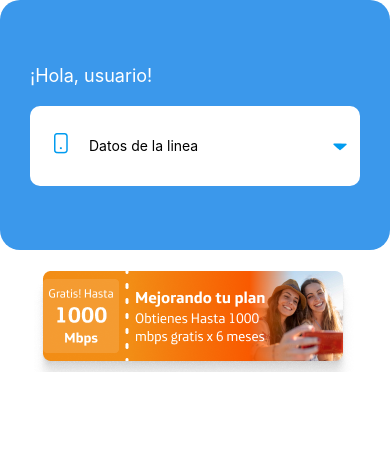
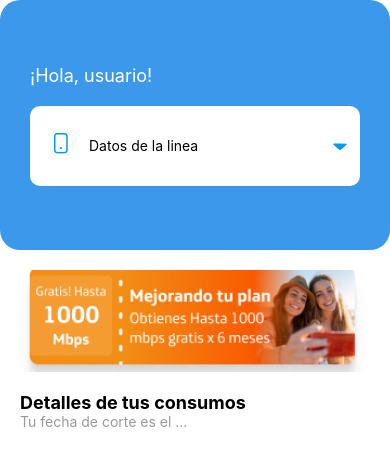
Before and after one commit to PySanti/TestTecnico, a React Native app in the folder TelefonicaFront/: screen / in a window 390 px wide. Shown: the top 466 px of the page. Built offline with nearby package versions, Linux system fonts and the light colour scheme.

Commit message:
Desarrollo de la seccion del contenido del portal

```diff
--- a/TelefonicaFront/App.js
+++ b/TelefonicaFront/App.js
@@ -30,8 +30,13 @@ export default function App(){
         />
       </View>
       <View style={styles.datos_linea}>
-        <View style={styles.datos_linea_title}>
-
+        <View style={styles.datos_linea_title_container}>
+          <Text style={styles.datos_linea_title_container_title}>
+            Detalles de tus consumos
+          </Text>
+          <Text style={styles.datos_linea_title_container_subtitle}>
+            Tu fecha de corte es el ...
+          </Text>
         </View>
         <View style={styles.datos_linea_data}>
 
@@ -87,7 +92,22 @@ const styles = StyleSheet.create({
     justifyContent : 'center',
     alignItems : 'center'
   },
+  banner_img : {
+    width : 350
+  },
   second_section : {
     width : '100%'
+  },
+  datos_linea_title_container_title : {
+    fontSize : 18,
+    fontWeight: 'bold',
+
+  },
+  datos_linea_title_container_subtitle:{
+    fontSize : 14,
+    color : "#999"
+  },
+  datos_linea_title_container :{
+    margin : 20
   }
 });
```
